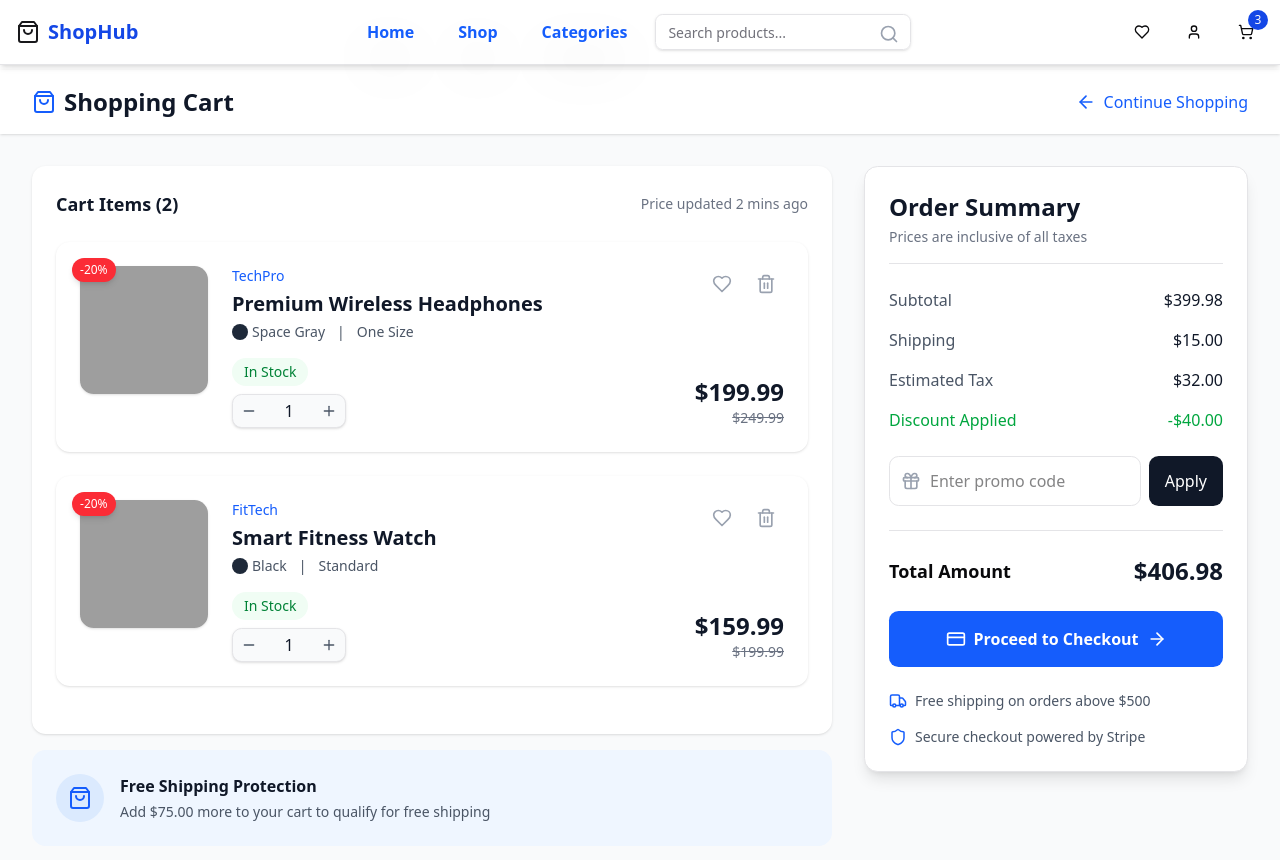
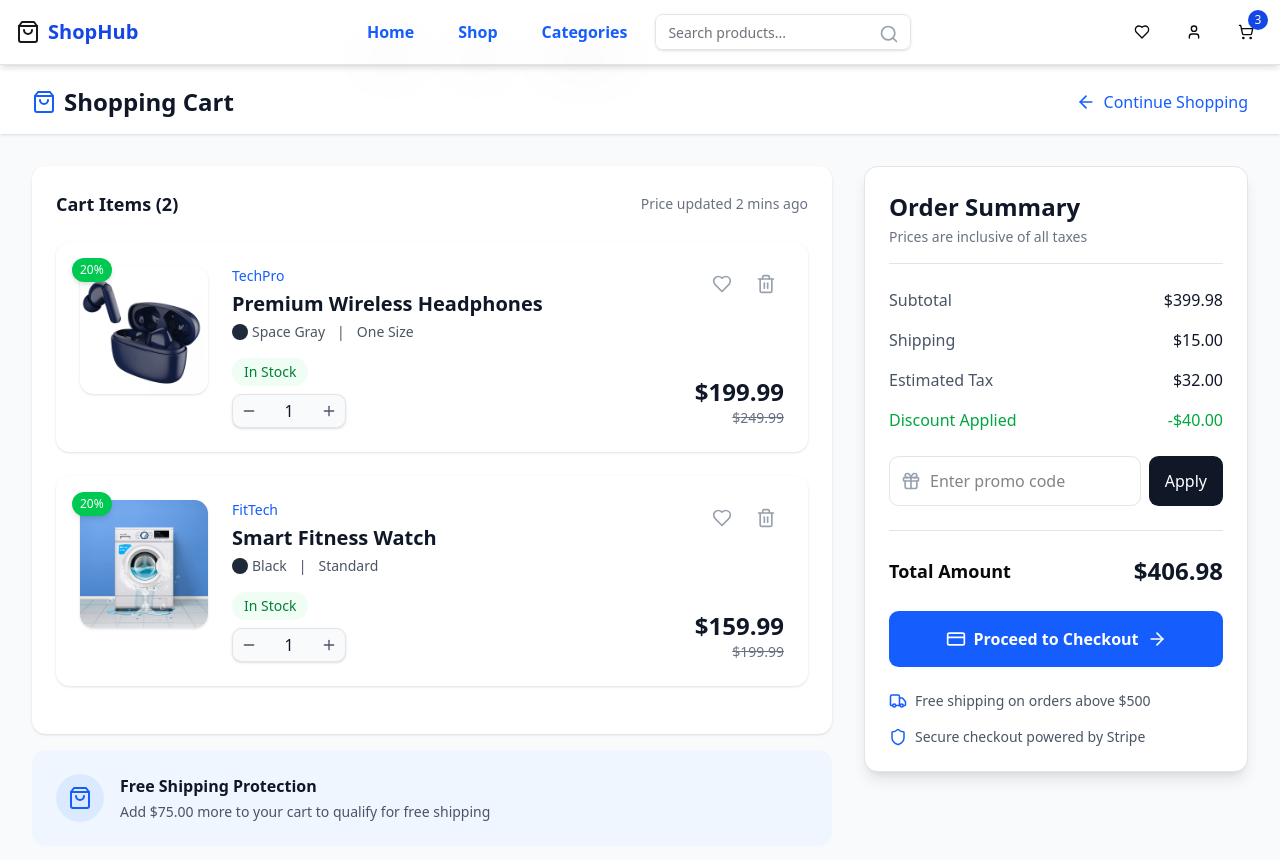
Before and after one commit to gokul8943/e-commerce, a React (Vite) app in the folder frontend/: page /cart in a window 1280 px wide. Shown: the top 860 px of the page. Built offline with nearby package versions, Linux system fonts and the light colour scheme; grey boxes are pictures that could not be loaded.

Commit message:
cart page ui changes completed

```diff
--- a/frontend/src/components/CartPaymentDetails.tsx
+++ b/frontend/src/components/CartPaymentDetails.tsx
@@ -1,4 +1,4 @@
-import React, { useState } from 'react';
+import { useState } from 'react';
 import { Card, CardContent } from '@/components/ui/Card';
 import { ArrowRight, CreditCard, Gift, Shield, Truck } from 'lucide-react';
 
--- a/frontend/src/components/CartProductCard.tsx
+++ b/frontend/src/components/CartProductCard.tsx
@@ -1,5 +1,6 @@
 import { Trash2, Plus, Minus, Heart } from 'lucide-react';
 import { Card, CardContent } from '@/components/ui/Card';
+import images from '../assets/images/airdopes1.png'
 
 const CartProductCard = ({ product = {
   id: 1,
@@ -7,7 +8,7 @@ const CartProductCard = ({ product = {
   price: 199.99,
   originalPrice: 249.99,
   quantity: 1,
-  image: "/api/placeholder/200/200",
+  image: images,
   color: "Space Gray",
   size: "One Size",
   brand: "TechPro",
@@ -27,8 +28,8 @@ const CartProductCard = ({ product = {
               className="w-32 h-32 object-cover rounded-xl shadow-sm group-hover:scale-105 transition-transform duration-300"
             />
             {discount > 0 && (
-              <div className="absolute -top-2 -left-2 bg-red-500 text-white text-xs font-medium px-2 py-1 rounded-full shadow-md">
-                -{discount}%
+              <div className="absolute -top-2 -left-2 bg-green-500 text-white text-xs font-medium px-2 py-1 rounded-full shadow-md">
+                {discount}%
               </div>
             )}
           </div>
--- a/frontend/src/pages/Cart.tsx
+++ b/frontend/src/pages/Cart.tsx
@@ -1,6 +1,8 @@
 import { ShoppingBag, ArrowLeft } from 'lucide-react';
 import CartProductCard from '../components/CartProductCard';
 import CartPaymentDetails from '../components/CartPaymentDetails';
+import image from '../assets/images/airdopes1.png'
+import image2 from '../assets/images/category image.png'
 
 const Cart = () => {
 
@@ -11,7 +13,7 @@ const Cart = () => {
       price: 199.99,
       originalPrice: 249.99,
       quantity: 1,
-      image: "/api/placeholder/200/200",
+      image: image,
       color: "Space Gray",
       size: "One Size",
       brand: "TechPro",
@@ -23,7 +25,7 @@ const Cart = () => {
       price: 159.99,
       originalPrice: 199.99,
       quantity: 1,
-      image: "/api/placeholder/200/200",
+      image: image2,
       color: "Black",
       size: "Standard",
       brand: "FitTech",
```
